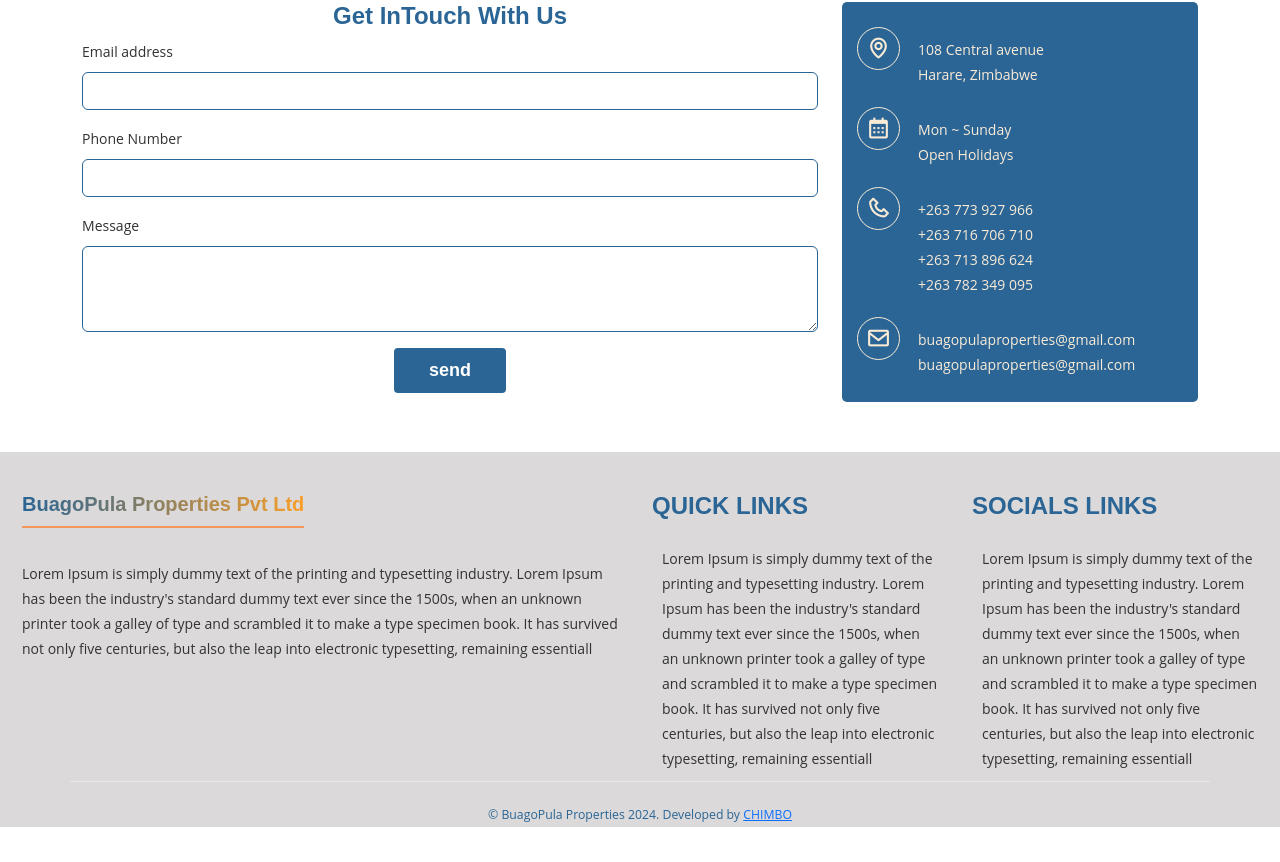
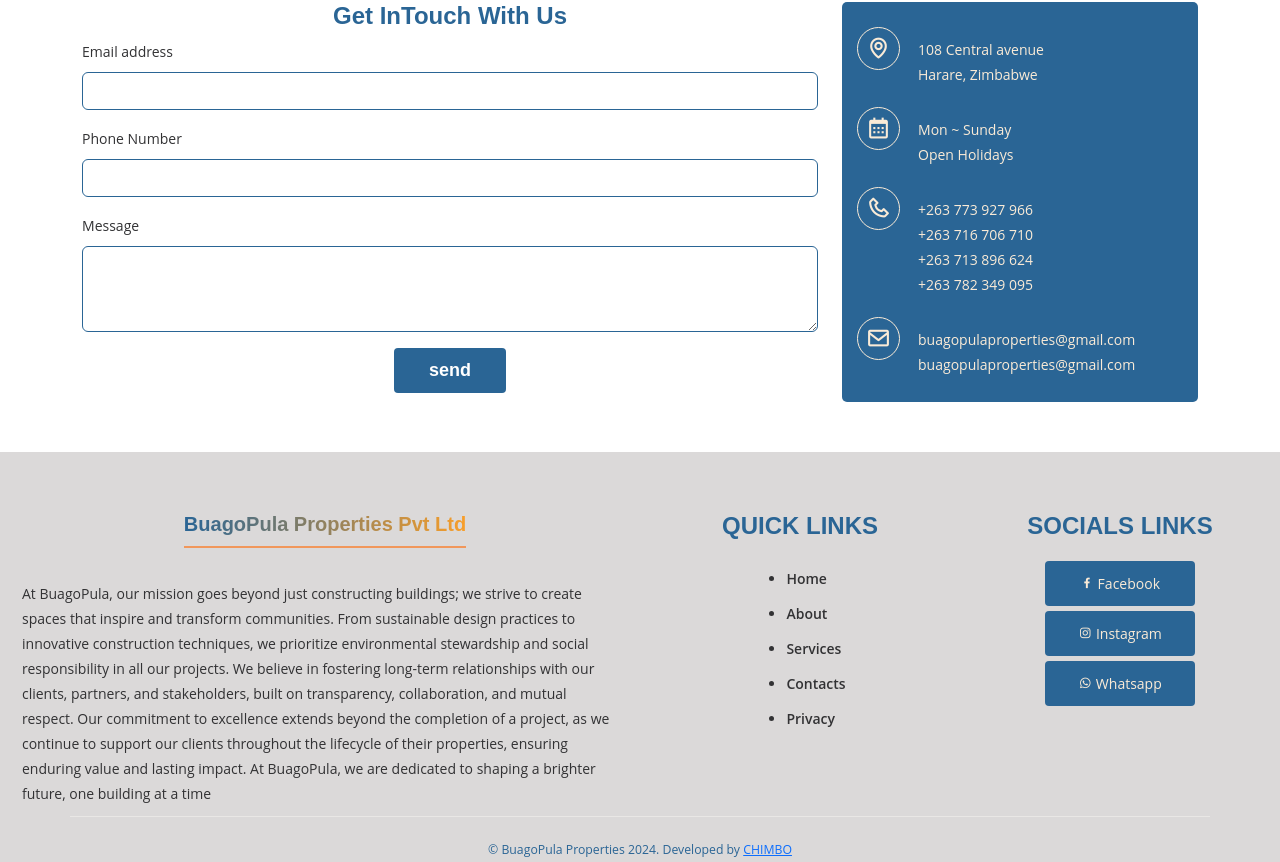
Before and after one commit to chimbo87/buagoConstruction, a React (Vite) app: page / in a window 1280 px wide. Shown: the part 1676-2538 px from the top of the page. Before the commit the page ends 2503 px from the top, so only its background shows below. Built offline with nearby package versions, Linux system fonts and the light colour scheme.

Commit message:
commit all

```diff
--- a/src/components/footer/Footer.css
+++ b/src/components/footer/Footer.css
@@ -3,9 +3,10 @@
   padding-top: 40px;
 }
 #footerCard {
+  margin-top: 20px;
   display: flex;
   flex-direction: column;
-  align-items: start;
+  align-items: center;
   justify-content: center;
 }
 #footerCard h4 {
@@ -14,6 +15,23 @@
   margin-bottom: 15px;
   text-align: center;
   font-family: "Montserrat", sans-serif;
+}
+#footerCardList{
+  display: flex;
+  flex-direction: column;
+  /* align-items: start;
+  justify-content: start;
+  width: 100%;
+  padding-left: 80px; */
+}
+#footerCardList li{
+  margin-top: 10px;
+  font-weight: 600;
+ cursor: pointer;
+}
+#footerCardList li:hover{
+  color: #2a6595;
+  text-decoration: underline;
 }
 #footerImgBox {
   display: flex;
@@ -50,3 +68,23 @@
 #footerRightBox small {
   color: #2a6595;
 }
+#footerIconsLinks{
+  display: flex;
+  flex-direction: column;
+  align-items: center;
+  justify-content: center;
+  margin-bottom: 10px;
+}
+
+#footerIconsLinks button{
+  border: none;
+  background-color: #2a6595;
+  border-radius: 4px;
+  color: antiquewhite;
+  padding: 10px 25px;
+  width: 150px;
+  margin-top: 5px;
+}
+#footerIconsLinks button:hover{
+  color: #f89e29;
+}
--- a/src/components/footer/Footer.jsx
+++ b/src/components/footer/Footer.jsx
@@ -9,44 +9,46 @@ function Footer() {
         <div class="col-lg-6 col-md-4">
           <div id="footerCard">
             {/* <h4>ABOUT</h4> */}
-         <div id="footerImgBox">
-         {/* <img src={logo} /> */}
-         <h5>BuagoPula Properties Pvt Ltd</h5>
-         </div>
+            <div id="footerImgBox">
+              {/* <img src={logo} /> */}
+              <h5>BuagoPula Properties Pvt Ltd</h5>
+            </div>
             <p>
-              Lorem Ipsum is simply dummy text of the printing and typesetting
-              industry. Lorem Ipsum has been the industry's standard dummy text
-              ever since the 1500s, when an unknown printer took a galley of
-              type and scrambled it to make a type specimen book. It has
-              survived not only five centuries, but also the leap into
-              electronic typesetting, remaining essentiall
+              At BuagoPula, our mission goes beyond just constructing buildings;
+              we strive to create spaces that inspire and transform communities.
+              From sustainable design practices to innovative construction
+              techniques, we prioritize environmental stewardship and social
+              responsibility in all our projects. We believe in fostering
+              long-term relationships with our clients, partners, and
+              stakeholders, built on transparency, collaboration, and mutual
+              respect. Our commitment to excellence extends beyond the
+              completion of a project, as we continue to support our clients
+              throughout the lifecycle of their properties, ensuring enduring
+              value and lasting impact. At BuagoPula, we are dedicated to
+              shaping a brighter future, one building at a time
             </p>
           </div>
         </div>
         <div class="col-lg-3 col-md-4">
           <div id="footerCard">
             <h4>QUICK LINKS</h4>
-            <p>
-              Lorem Ipsum is simply dummy text of the printing and typesetting
-              industry. Lorem Ipsum has been the industry's standard dummy text
-              ever since the 1500s, when an unknown printer took a galley of
-              type and scrambled it to make a type specimen book. It has
-              survived not only five centuries, but also the leap into
-              electronic typesetting, remaining essentiall
-            </p>
+            <ul  id="footerCardList">
+              <li>Home</li>
+              <li>About</li>
+              <li>Services</li>
+              <li>Contacts</li>
+              <li>Privacy</li>
+            </ul>
           </div>
         </div>
         <div class="col-lg-3 col-md-4">
           <div id="footerCard">
             <h4>SOCIALS LINKS</h4>
-            <p>
-              Lorem Ipsum is simply dummy text of the printing and typesetting
-              industry. Lorem Ipsum has been the industry's standard dummy text
-              ever since the 1500s, when an unknown printer took a galley of
-              type and scrambled it to make a type specimen book. It has
-              survived not only five centuries, but also the leap into
-              electronic typesetting, remaining essentiall
-            </p>
+            <div id="footerIconsLinks">
+              <button> <i class="bx bxl-facebook"></i> Facebook</button>
+              <button><i class="bx bxl-instagram"></i> Instagram</button>
+              <button>  <i class="bx bxl-whatsapp"></i>  Whatsapp</button>
+            </div>
           </div>
         </div>
       </div>
--- a/src/pages/home/Home.css
+++ b/src/pages/home/Home.css
@@ -325,6 +325,7 @@
 #closeBtn{
   background-color: #80808091;
   border-radius: 50%;
+  padding: 5px;
 }
 #modalInput{
   border: 1px solid #2a6595;
```
